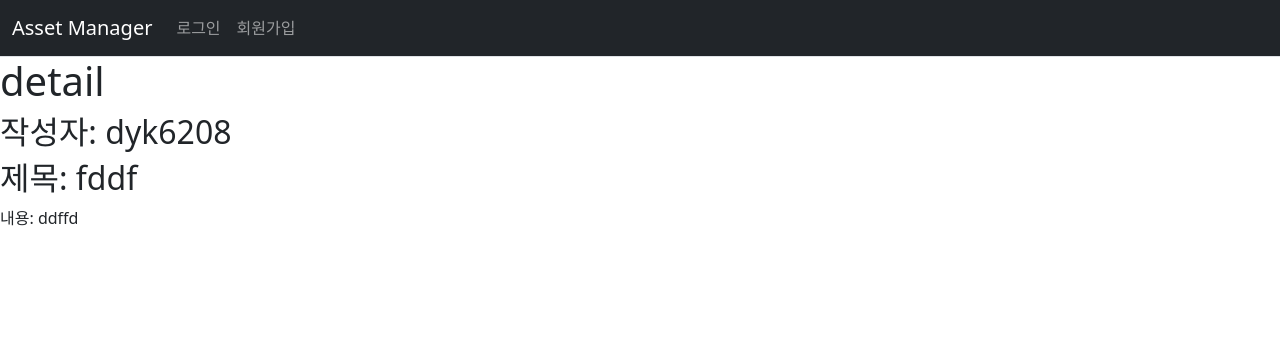
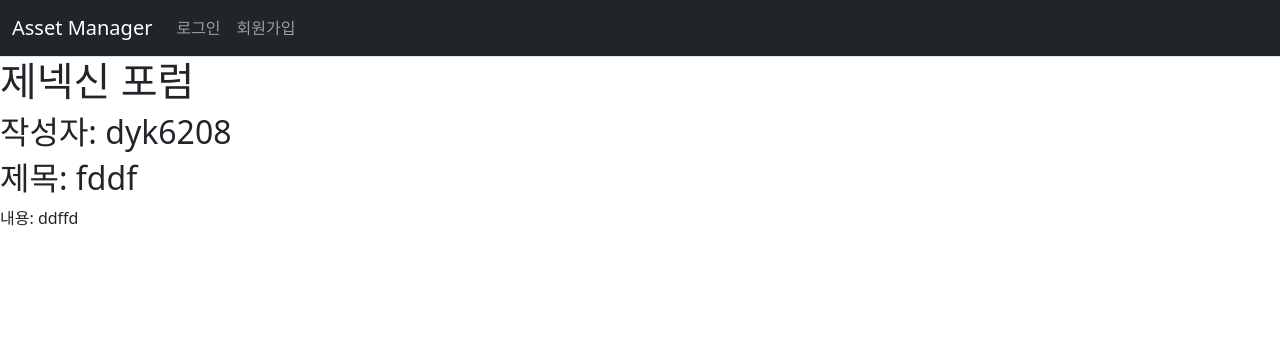
Before and after one commit to cosmos1030/asset-manager, a Django app: page /stock-page/095700/1/detail/ in a window 1280 px wide. Shown: the top 357 px of the page. Run offline with Django 4.2, Linux system fonts and the light colour scheme; data comes from the database, SQL or seed files in the repository; both versions use the stored data as it was after the commit; some libraries are stand-ins or nearby versions.

Commit message:
stock forum complete

```diff
--- a/myapp/models.py
+++ b/myapp/models.py
@@ -34,6 +34,7 @@ class Stock_holding(models.Model):
 
 class Stock_post(models.Model):
     author = models.ForeignKey(User, on_delete=models.CASCADE)
+    code = models.CharField(max_length=20)
     subject = models.CharField(max_length=100)
     content = models.TextField()
     create_date = models.DateTimeField(auto_now_add = True)
--- a/myapp/templates/myapp/detail.html
+++ b/myapp/templates/myapp/detail.html
@@ -2,7 +2,7 @@
 {% load filter %}
 {% block content %}
 
-<h1>detail</h1>
+<h1>{{stock_name}} 포럼</h1>
 <h2>작성자: {{post_detail.author}}</h2>
 <h2>제목: {{post_detail.subject}}</h2>
 <p>내용: {{post_detail.content}}</p>
--- a/myapp/templates/myapp/stock_page.html
+++ b/myapp/templates/myapp/stock_page.html
@@ -2,7 +2,7 @@
 {% load filter %}
 {% block content %}
 
-<h1>{{ stock_name }}</h1>
+<h1>{{stock_name}} 포럼</h1>
 <div class="container my-3">
     <table class="table">
         <thead>
--- a/myapp/views/stock_page_views.py
+++ b/myapp/views/stock_page_views.py
@@ -9,7 +9,7 @@ from ..forms import PostForm
 def stock_page(request, code):
     stock_info = Stock_info.objects.get(code=code)
     page = request.GET.get('page', '1')
-    post_list = Stock_post.objects.order_by('-create_date')
+    post_list = Stock_post.objects.filter(code=code).order_by('-create_date')
     paginator = Paginator(post_list, 10)
     page_obj = paginator.get_page(page)
     context = {'post_list': page_obj, 'stock_name': stock_info.name, 'stock_code': stock_info.code}
@@ -21,6 +21,7 @@ def post_create(request,code):
         if form.is_valid():
             post = form.save(commit=False)
             post.author = request.user  # author 속성에 로그인 계정 저장
+            post.code = code
             post.save()
             return redirect('myapp:stock-page', code)
     else:
@@ -29,6 +30,7 @@ def post_create(request,code):
     return render(request, 'myapp/post_form.html', context)
 
 def detail(request, code, num):
+    stock_info = Stock_info.objects.get(code=code)
     post_detail = Stock_post.objects.get(id=num)
-    context = {'post_detail': post_detail}
+    context = {'post_detail': post_detail, 'stock_name': stock_info.name}
     return render(request, 'myapp/detail.html', context)
```
Also changed, not shown: db.sqlite3, myapp/migrations/0005_stock_post_code.py (added).
